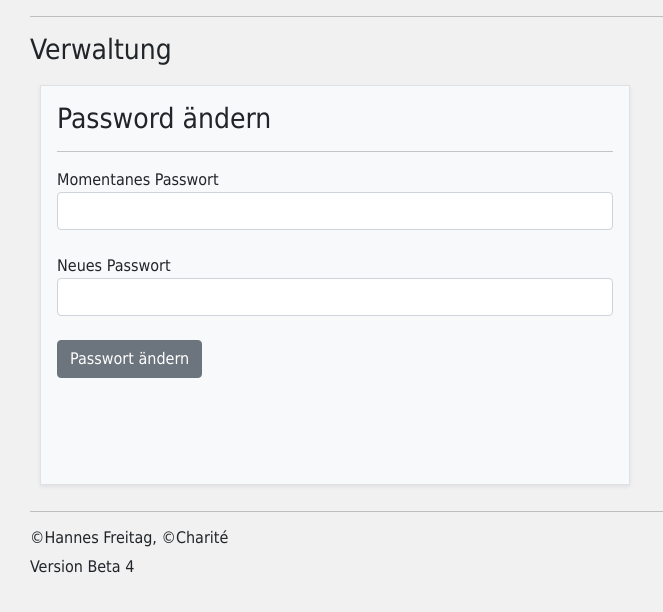
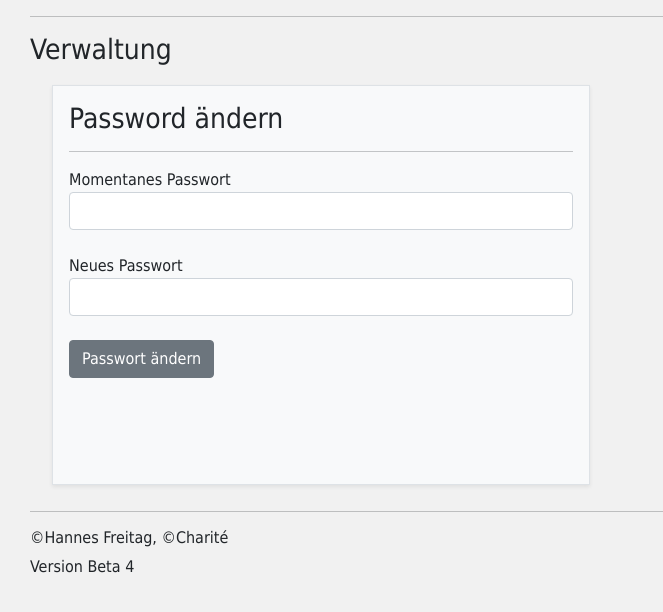
Before and after one commit to OptiTheNext/mCRC-DB, a Flask app: template templates/verwaltung.html in a window 1280 px wide. Shown: the part 138-750 px from the top of the page, without its empty margins (0-663 px from the left). Run offline with Flask 2, Linux system fonts and the light colour scheme; the template is opened without the code that fills it, so the values that code supplies are empty; parts of the project's set-up code (start-up, migrations or seed data) failed here and were passed over.

Commit message:
Fixed an alignment error in Verwaltung

```diff
--- a/templates/verwaltung.html
+++ b/templates/verwaltung.html
@@ -6,8 +6,8 @@
 {% block MainContent %}
     <h3>Verwaltung</h3>
     <form action="" method="post" autocomplete="off" enctype="multipart/form-data">
+    <div class="container" style="margin-left: 0">
     {% if RenderParameters["Admin"] %}
-            <div class="container" style="margin-left: 0">
                 <div class="row row-cols-1 row-cols-lg-3">
                     <div class="col-6" style="padding: 10px;">
                         <div class="p-3 border bg-light shadow-sm overflow-auto" style="height:400px;">
@@ -85,7 +85,6 @@
                 </div>
     {% endif %}
     {% if RenderParameters["Admin"] != Admin %}
-    <div class="container" style="margin-left: 0">
     <div class="row row-cols-1 row-cols-lg-3">
     {% endif %}
         <div class="col-6" style="padding: 10px;">
```
